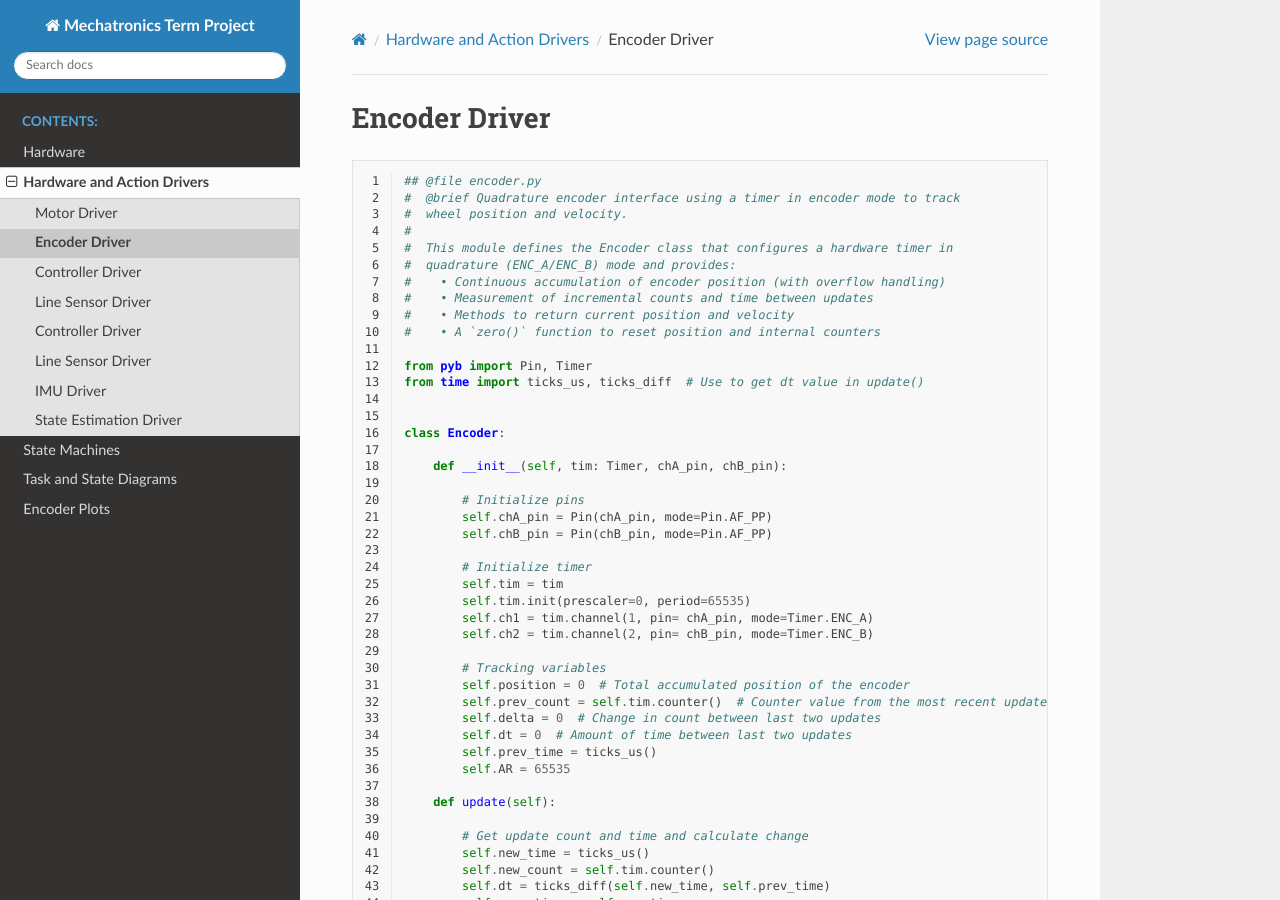
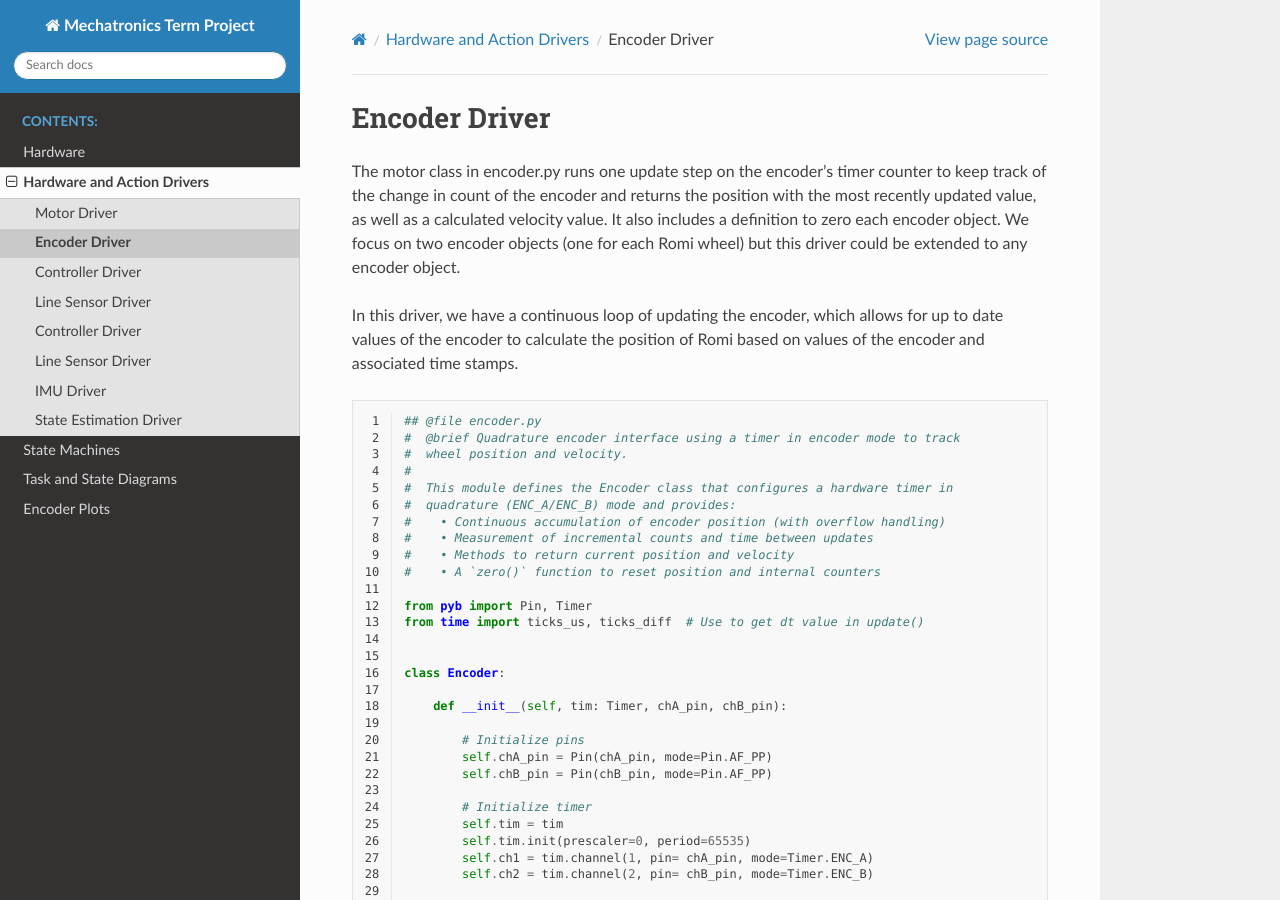
Before and after one commit to emmicayer/Mechatronics-Repository, a Sphinx documentation site: the page built from docs/encoder.rst, in a window 1280 px wide and 900 px high. Built offline with Sphinx 7.4.7 and the Read the Docs theme 3.1.0, drawn with Linux system fonts in a browser that asks for light colours; pages that are not in the unit, such as notebooks, are missing from menus.

Commit message:
Update encoder.rst

```diff
--- a/docs/encoder.rst
+++ b/docs/encoder.rst
@@ -2,6 +2,9 @@ Encoder Driver
 =====
 
 
+The motor class in encoder.py runs one update step on the encoder’s timer counter to keep track of the change in count of the encoder and returns the position with the most recently updated value, as well as a calculated velocity value. It also includes a definition to zero each encoder object. We focus on two encoder objects (one for each Romi wheel) but this driver could be extended to any encoder object.
+
+In this driver, we have a continuous loop of updating the encoder, which allows for up to date values of the encoder to calculate the position of Romi based on values of the encoder and associated time stamps.
 
 
 .. literalinclude:: ../Source/encoder.py
```
